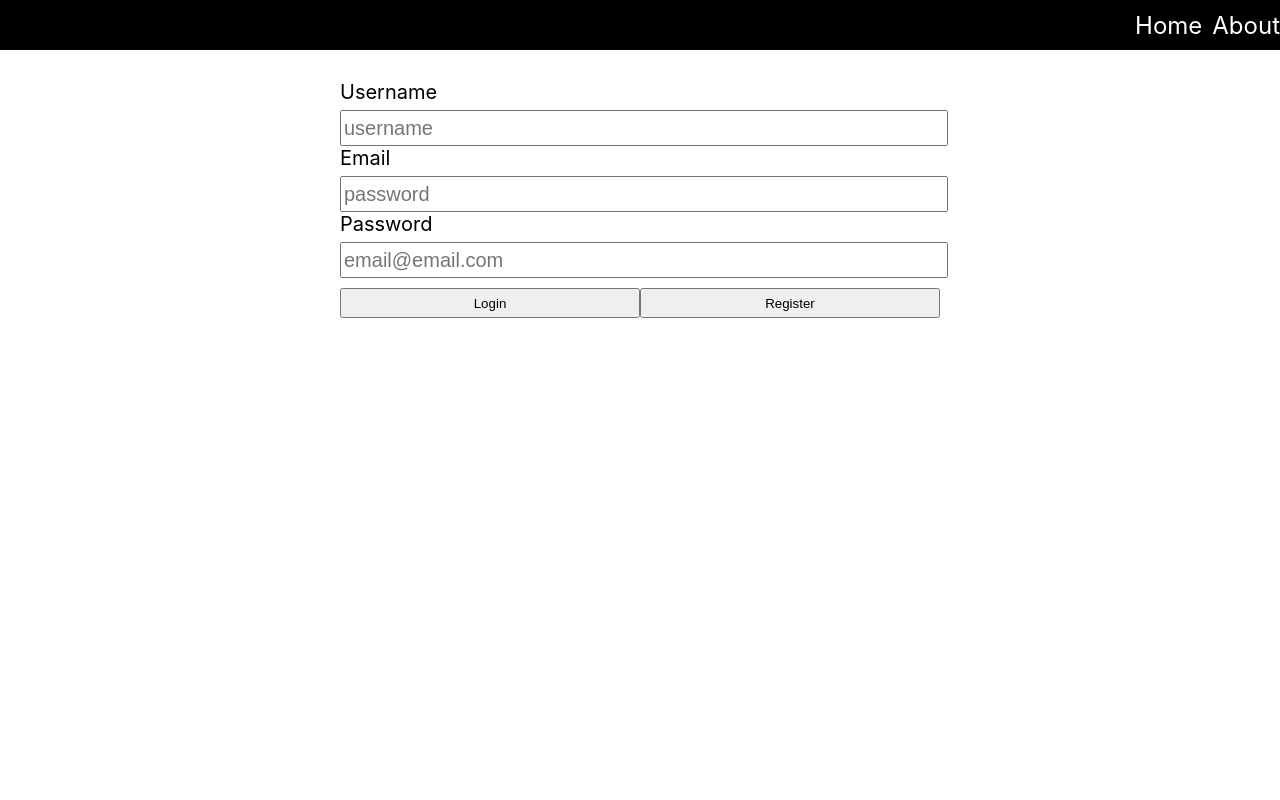
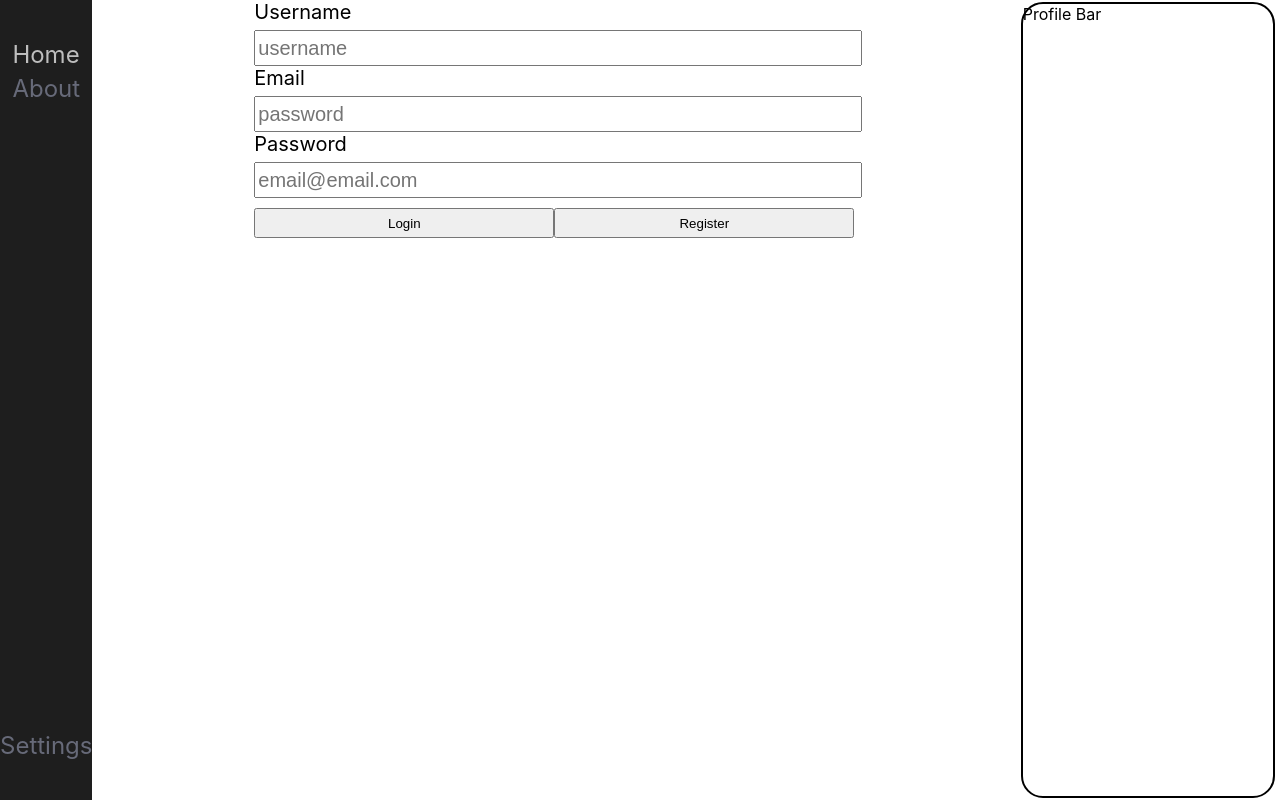
Before and after one commit to atn95/CoachEm, a React (Create React App) app in the folder frontend/: page / in a window 1280 px wide. Built offline with nearby package versions, Linux system fonts and the light colour scheme.

Commit message:
layout for page pc

```diff
--- a/frontend/src/App.css
+++ /dev/null
@@ -1,38 +0,0 @@
-.App {
-  text-align: center;
-}
-
-.App-logo {
-  height: 40vmin;
-  pointer-events: none;
-}
-
-@media (prefers-reduced-motion: no-preference) {
-  .App-logo {
-    animation: App-logo-spin infinite 20s linear;
-  }
-}
-
-.App-header {
-  background-color: #282c34;
-  min-height: 100vh;
-  display: flex;
-  flex-direction: column;
-  align-items: center;
-  justify-content: center;
-  font-size: calc(10px + 2vmin);
-  color: white;
-}
-
-.App-link {
-  color: #61dafb;
-}
-
-@keyframes App-logo-spin {
-  from {
-    transform: rotate(0deg);
-  }
-  to {
-    transform: rotate(360deg);
-  }
-}
--- a/frontend/src/App.tsx
+++ b/frontend/src/App.tsx
@@ -1,10 +1,10 @@
-import './App.css';
+import styles from './styles/App.module.css';
 import { Routes, Route } from 'react-router-dom';
 import { Home } from './pages/Home';
 import { Login } from './pages/Login';
 import { Nav } from './components/Nav';
 import { useState } from 'react';
-import { User } from './datatype/types';
+import { User } from './logic/types';
 import { About } from './pages/About';
 import { Register } from './pages/Register';
 
@@ -12,12 +12,8 @@ function App() {
 	const [user, letUser] = useState<User | null>(null);
 
 	return (
-		<div className='App'>
+		<div className={styles.container}>
 			<Nav />
-			<br />
-			<br />
-			<br />
-			<br />
 			<Routes>
 				{user ? (
 					<>
@@ -31,6 +27,7 @@ function App() {
 					</>
 				)}
 			</Routes>
+			<div className={styles['profile']}>Profile Bar</div>
 		</div>
 	);
 }
--- a/frontend/src/components/LoginForm.tsx
+++ b/frontend/src/components/LoginForm.tsx
@@ -1,6 +1,6 @@
 import styles from '../styles/components/Login.module.css';
 import { Link } from 'react-router-dom';
-import { LoginFormProps } from '../datatype/types';
+import { LoginFormProps } from '../logic/types';
 
 export const LoginForm = ({ formValue, handleChange, handleSubmit }: LoginFormProps) => {
 	return (
--- a/frontend/src/components/Nav.tsx
+++ b/frontend/src/components/Nav.tsx
@@ -1,15 +1,23 @@
-import { Link } from 'react-router-dom';
+import { NavLink } from 'react-router-dom';
 import styles from '../styles/components/Nav.module.css';
+import { getLinkClassName } from '../logic/navLogic';
 
 export const Nav = () => {
 	return (
 		<div className={styles.container}>
-			<Link className={styles.link} to='/'>
-				Home
-			</Link>
-			<Link className={styles.link} to='/about'>
-				About
-			</Link>
+			<div className={styles['link-container']}>
+				<NavLink className={({ isActive }) => getLinkClassName(isActive)} to='/'>
+					Home
+				</NavLink>
+				<NavLink className={({ isActive }) => getLinkClassName(isActive)} to='/about'>
+					About
+				</NavLink>
+			</div>
+			<div>
+				<NavLink className={({ isActive }) => getLinkClassName(isActive)} to='/settings'>
+					Settings
+				</NavLink>
+			</div>
 		</div>
 	);
 };
--- /dev/null
+++ b/frontend/src/logic/navLogic.tsx
@@ -0,0 +1,8 @@
+import styles from '../styles/components/Nav.module.css';
+
+export function getLinkClassName(isActive: boolean): string {
+	if (isActive) {
+		return [styles['link'], styles['active']].join(' ');
+	}
+	return [styles['link']].join('');
+}
--- a/frontend/src/pages/Login.tsx
+++ b/frontend/src/pages/Login.tsx
@@ -1,7 +1,7 @@
 import { LoginForm } from '../components/LoginForm';
 import styles from '../styles/components/Login.module.css';
 import React, { useState } from 'react';
-import { FormValue } from '../datatype/types';
+import { FormValue } from '../logic/types';
 export const Login = () => {
 	//[username, password, email]
 	const [formValue, setFormValue] = useState<FormValue>([``, ``, ``]);
--- /dev/null
+++ b/frontend/src/styles/App.module.css
@@ -0,0 +1,13 @@
+.container {
+	display: grid;
+	grid-template-columns: 0.25fr 5.25fr 1.5fr;
+}
+
+.profile {
+	outline: 2px solid black;
+	height: 99%;
+	width: 95%;
+	justify-self: center;
+	align-self: center;
+	border-radius: 20px;
+}
--- a/frontend/src/styles/components/Nav.module.css
+++ b/frontend/src/styles/components/Nav.module.css
@@ -1,17 +1,28 @@
 .container {
 	display: flex;
-	justify-content: flex-end;
+	flex-direction: column;
 	align-items: center;
-	padding-right: 80px;
+	justify-content: space-between;
 	width: 100%;
-	position: fixed;
-	background-color: black;
-	min-height: 50px;
+	border-right: 3px;
+	padding-top: 40px;
+	padding-bottom: 40px;
+	height: calc(100vh - 80px);
+	background-color: rgb(30, 30, 30);
 }
 
 .link {
-	color: white;
-	margin-left: 10px;
+	color: rgb(103, 106, 121);
 	text-decoration: none;
 	font-size: 1.5rem;
+	margin-bottom: 5px;
 }
+
+.link-container {
+	display: flex;
+	flex-direction: column;
+}
+
+.active {
+	color: rgb(190, 190, 190);
+}
```
Also changed, not shown: frontend/src/logic/types.tsx (renamed from frontend/src/datatype/types.tsx).
